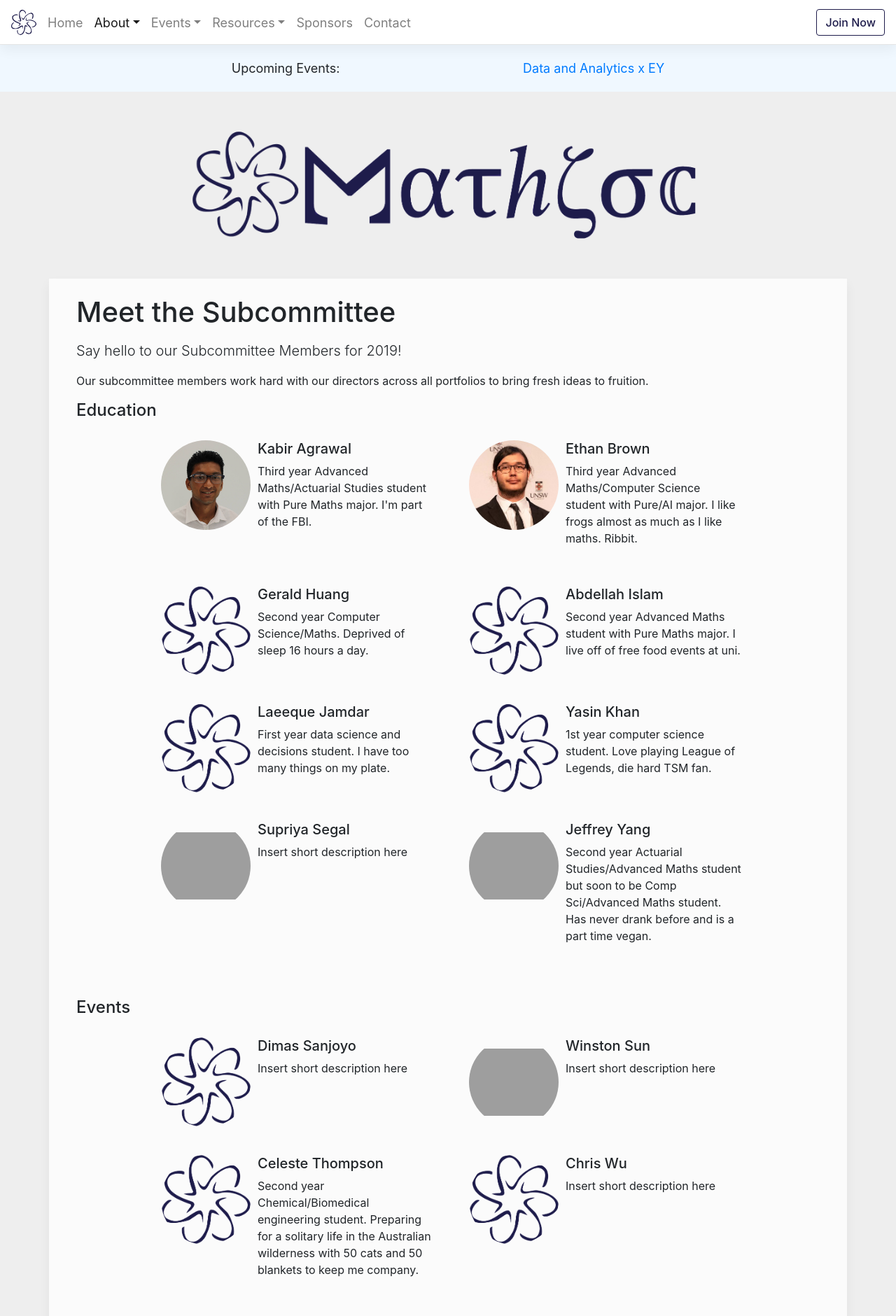
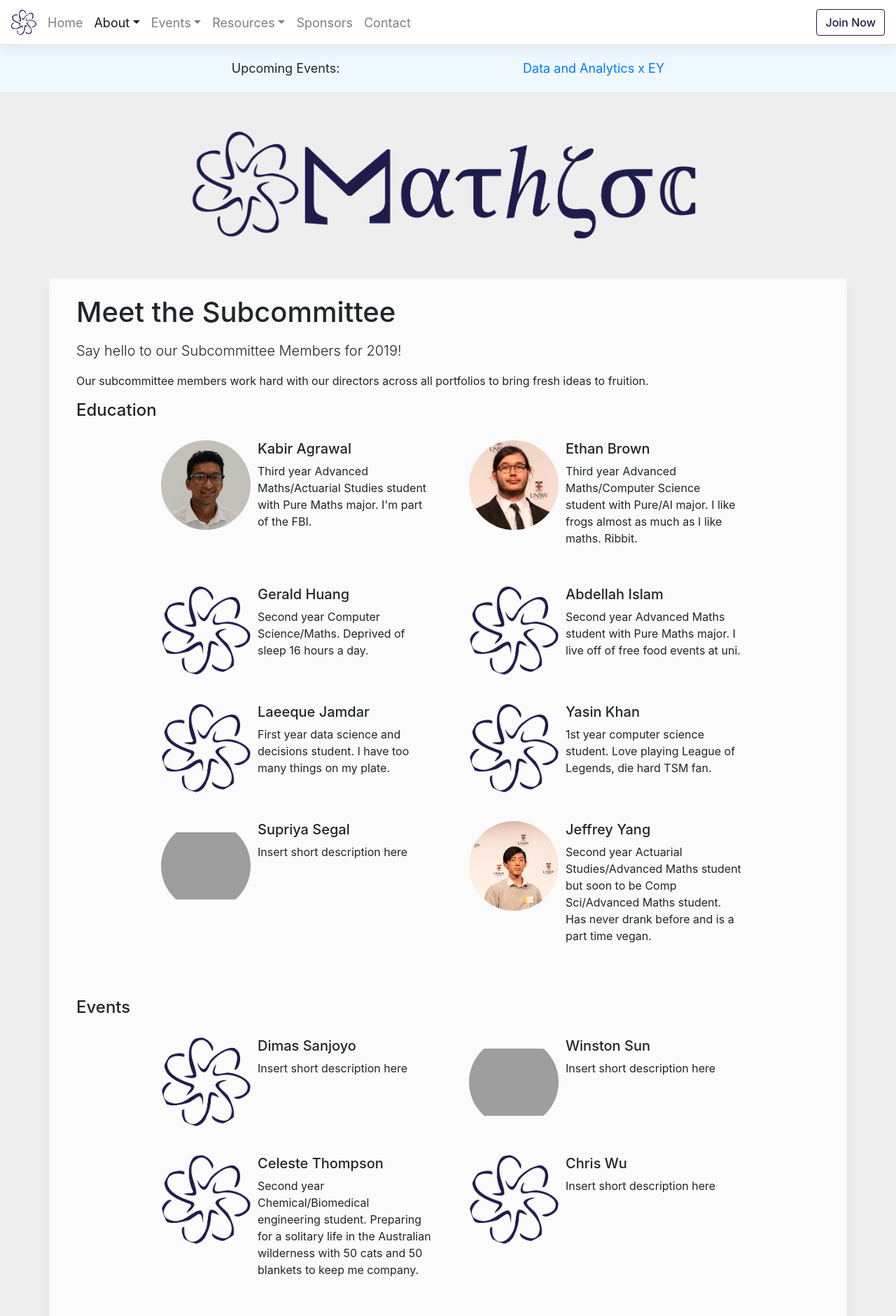
Before and after one commit to MathSocUNSW/MathSocUNSW.github.io, a Jekyll site: the page built from _pages/subcommittee.md, in a window 1280 px wide. Shown: the top 1880 px of the page at 70% size. Built offline with Jekyll 4.4.1, drawn with Linux system fonts in a browser that asks for light colours; nearby versions of some CDN libraries.

Commit message:
typo in subcompic

```diff
--- a/_pages/subcommittee.md
+++ b/_pages/subcommittee.md
@@ -68,7 +68,7 @@ Our subcommittee members work hard with our directors across all portfolios to b
         </div>
     </div>
     <div class="horizontal-container">
-        <div class="vertical-container"><img class="subcom-pic" src="{{ site.images }}/TeamPhotos/JefferyY.jpg">
+        <div class="vertical-container"><img class="subcom-pic" src="{{ site.images }}/TeamPhotos/JeffreyY.jpg">
         </div>
         <div class="vertical-container">
         <h5>Jeffrey Yang</h5>
--- a/docs/about/subcommittee/index.html
+++ b/docs/about/subcommittee/index.html
@@ -255,7 +255,7 @@
         </div>
     </div>
     <div class="horizontal-container">
-        <div class="vertical-container"><img class="subcom-pic" src="https://mathsoc.unsw.edu.au/assets/img/TeamPhotos/JefferyY.jpg" />
+        <div class="vertical-container"><img class="subcom-pic" src="https://mathsoc.unsw.edu.au/assets/img/TeamPhotos/JeffreyY.jpg" />
         </div>
         <div class="vertical-container">
         <h5>Jeffrey Yang</h5>
```
